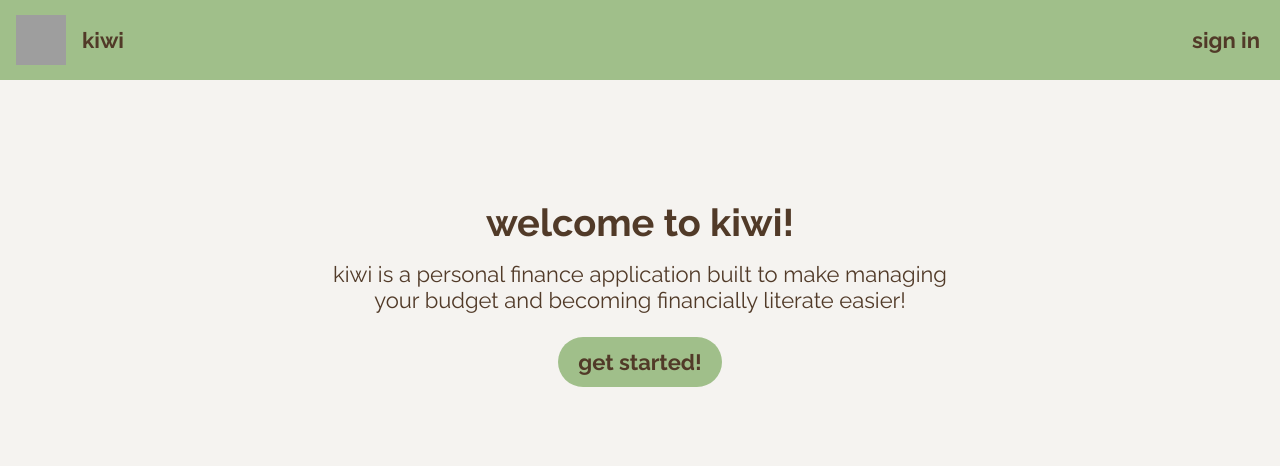
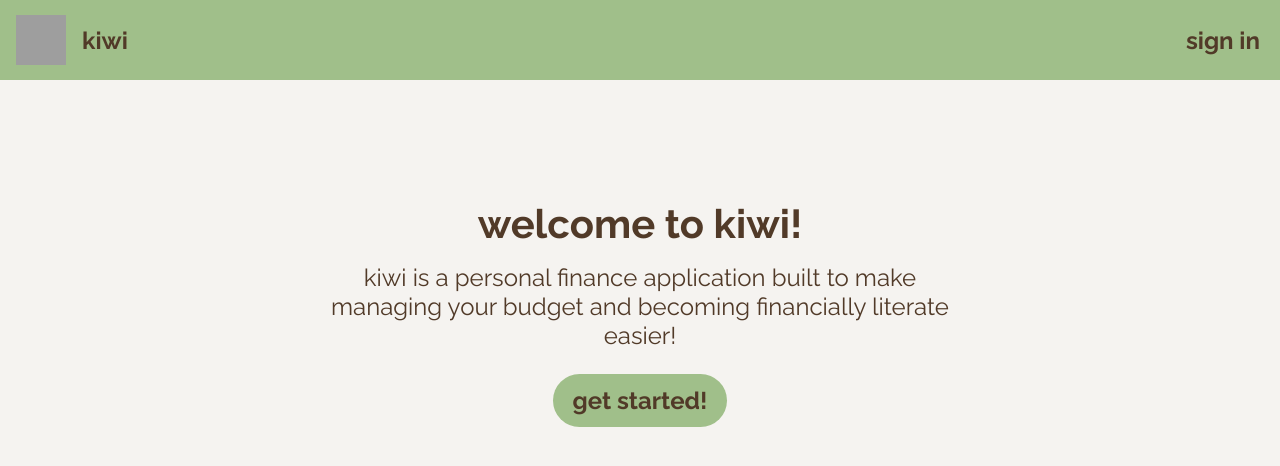
Before and after one commit to jadekeegan/kiwi, a React (Create React App) app: page / in a window 1280 px wide. Shown: the top 466 px of the page. Built offline with nearby package versions, Linux system fonts and the light colour scheme; grey boxes are pictures that could not be loaded.

Commit message:
edited font size for home/nav

```diff
--- a/src/index.css
+++ b/src/index.css
@@ -32,13 +32,13 @@ router-outlet + *  {
 /* Text */
 
 h1 {
-  font-size: 4.75vh;
+  font-size: 5vh;
   margin-bottom: 1rem;
   font-weight: 700;
 }
 
 p {
-  font-size: 2.75vh;
+  font-size: 3vh;
   margin-bottom: 1.5rem;
 }
 
@@ -71,7 +71,7 @@ label {
   margin-bottom: 4px;
   margin-top: 16px;
   display: block;
-  text-transform: lowercase;
+  text-transform: uppercase;
 }
 
 /* Button */
@@ -81,7 +81,7 @@ label {
   padding: 1.5vh 2.5vh;
   border-radius: 5vh;
 
-  font-size: 2.75vh;
+  font-size: 3vh;
   font-weight: 700;
 
   cursor: pointer;
```
